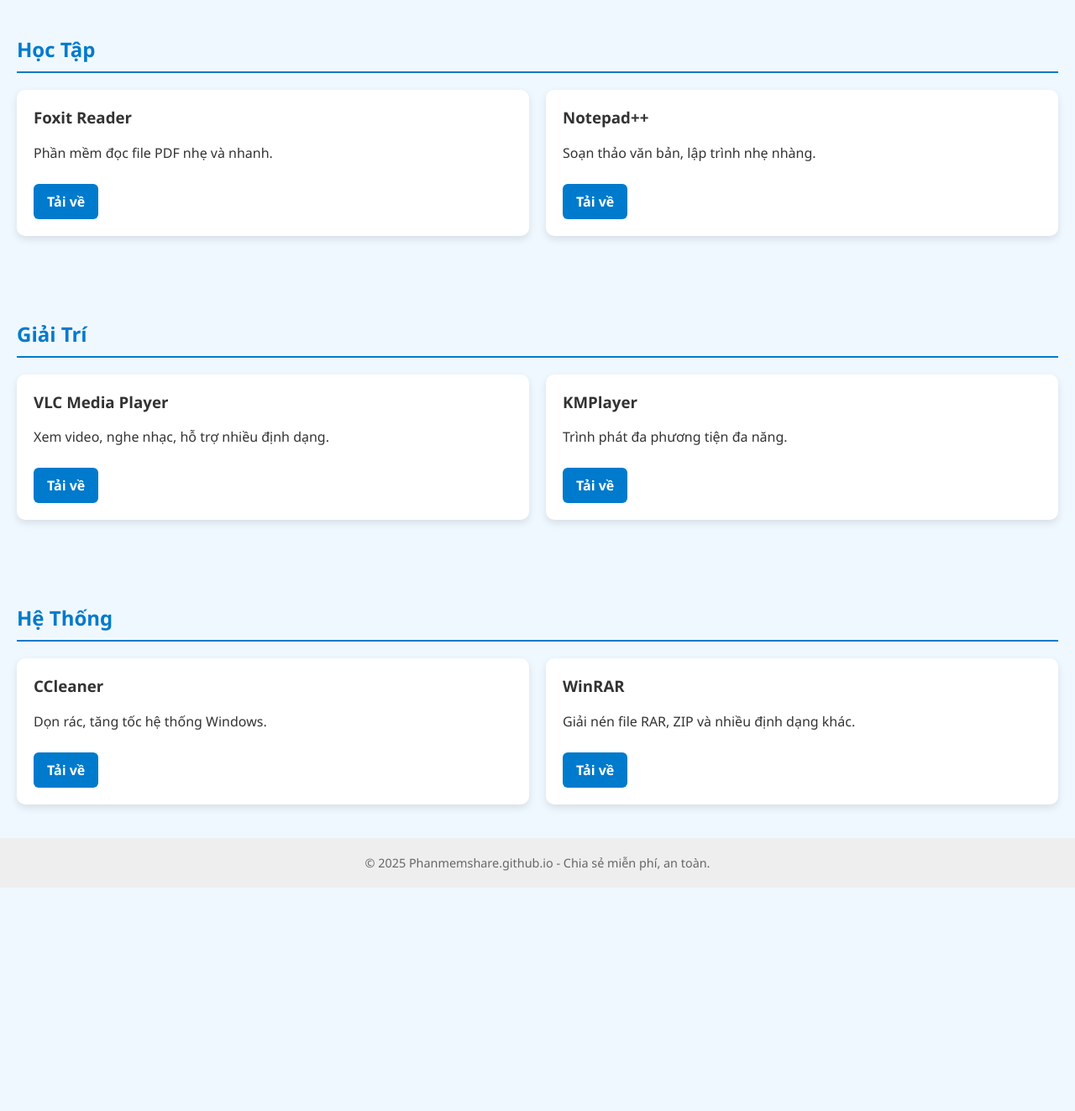
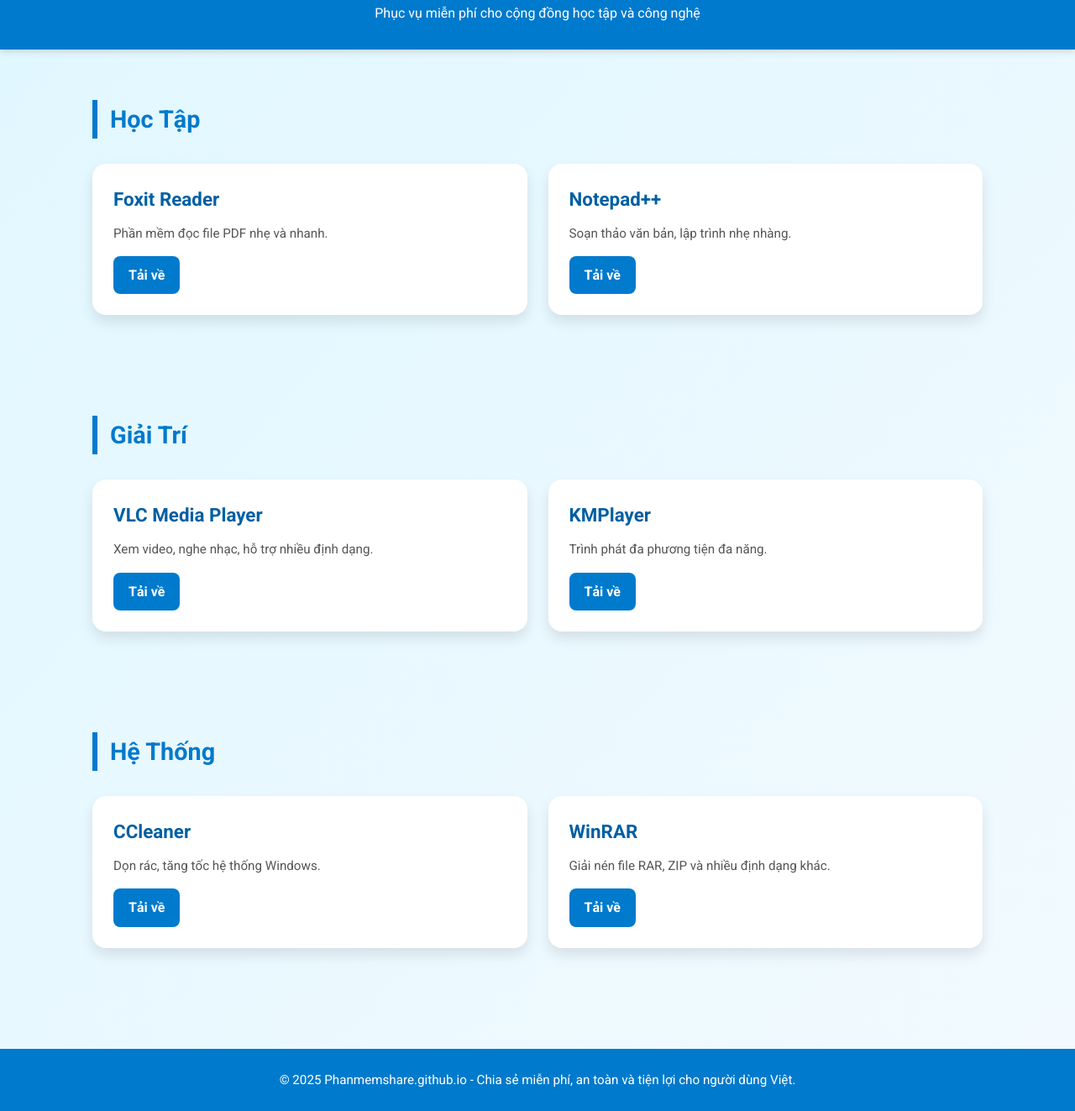
Before and after one commit to phanmemshare/phanmemshare.github.io, a plain HTML site: page index.html in a window 1280 px wide. Shown: the part 101-1424 px from the top of the page at 84% size. Before the commit the page ends 1158 px from the top, so only its background shows below. Drawn offline with Linux system fonts and the light colour scheme.

Commit message:
Update index.html

```diff
--- a/index.html
+++ b/index.html
@@ -4,74 +4,103 @@
   <meta charset="UTF-8" />
   <meta name="viewport" content="width=device-width, initial-scale=1.0" />
   <title>Phần Mềm Share</title>
+  <link href="https://fonts.googleapis.com/css2?family=Roboto:wght@400;700&display=swap" rel="stylesheet">
   <style>
+    * {
+      box-sizing: border-box;
+      margin: 0;
+      padding: 0;
+    }
     body {
-      margin: 0;
-      font-family: "Segoe UI", sans-serif;
-      background-color: #f0f8ff;
+      font-family: 'Roboto', sans-serif;
+      background: linear-gradient(to bottom right, #e0f7ff, #f2faff);
       color: #333;
+      line-height: 1.6;
     }
     header {
       background-color: #007acc;
       color: white;
-      padding: 20px;
+      padding: 30px 20px;
       text-align: center;
+      box-shadow: 0 2px 8px rgba(0, 0, 0, 0.15);
     }
-    h1 {
-      margin: 0;
+    header h1 {
+      font-size: 2.5em;
+      margin-bottom: 10px;
     }
     .section {
-      padding: 40px 20px;
+      padding: 60px 20px;
+      max-width: 1100px;
+      margin: 0 auto;
     }
     .section h2 {
-      border-bottom: 2px solid #007acc;
-      padding-bottom: 10px;
-      margin-bottom: 20px;
+      border-left: 6px solid #007acc;
+      padding-left: 15px;
+      font-size: 1.8em;
       color: #007acc;
+      margin-bottom: 30px;
     }
     .software-list {
       display: grid;
-      grid-template-columns: repeat(auto-fit, minmax(280px, 1fr));
-      gap: 20px;
+      grid-template-columns: repeat(auto-fit, minmax(300px, 1fr));
+      gap: 25px;
     }
     .card {
       background: white;
-      border-radius: 10px;
-      box-shadow: 0 4px 10px rgba(0, 0, 0, 0.1);
-      padding: 20px;
-      transition: transform 0.2s;
+      border-radius: 16px;
+      box-shadow: 0 8px 16px rgba(0, 0, 0, 0.1);
+      padding: 25px;
+      transition: transform 0.3s, box-shadow 0.3s;
     }
     .card:hover {
-      transform: translateY(-5px);
+      transform: translateY(-6px);
+      box-shadow: 0 12px 24px rgba(0, 0, 0, 0.2);
     }
     .card h3 {
-      margin-top: 0;
+      font-size: 1.4em;
+      color: #005fa3;
+      margin-bottom: 10px;
+    }
+    .card p {
+      font-size: 0.95em;
+      color: #555;
     }
     .btn-download {
       display: inline-block;
-      margin-top: 10px;
-      padding: 10px 16px;
+      margin-top: 15px;
+      padding: 10px 18px;
       background-color: #007acc;
       color: white;
       text-decoration: none;
-      border-radius: 6px;
+      border-radius: 8px;
       font-weight: bold;
+      transition: background-color 0.3s;
     }
     .btn-download:hover {
       background-color: #005fa3;
     }
     footer {
-      background: #eee;
-      padding: 20px;
+      background: #007acc;
+      color: white;
       text-align: center;
-      font-size: 0.9em;
-      color: #666;
+      padding: 25px 10px;
+      font-size: 0.95em;
+      margin-top: 60px;
+    }
+    @media (max-width: 600px) {
+      header h1 {
+        font-size: 1.8em;
+      }
+      .section h2 {
+        font-size: 1.4em;
+      }
     }
   </style>
 </head>
 <body>
   <header>
     <h1>Kho Chia Sẻ Phần Mềm</h1>
+    <p>Phục vụ miễn phí cho cộng đồng học tập và công nghệ</p>
   </header>
 
   <div class="section">
@@ -123,7 +152,7 @@
   </div>
 
   <footer>
-    © 2025 Phanmemshare.github.io - Chia sẻ miễn phí, an toàn.
+    © 2025 Phanmemshare.github.io - Chia sẻ miễn phí, an toàn và tiện lợi cho người dùng Việt.
   </footer>
 </body>
 </html>
```
